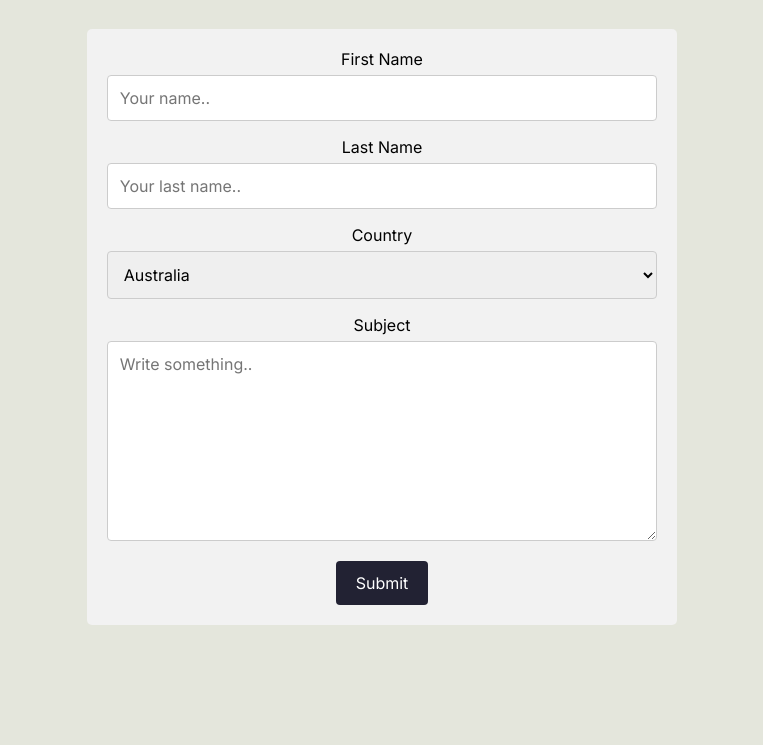
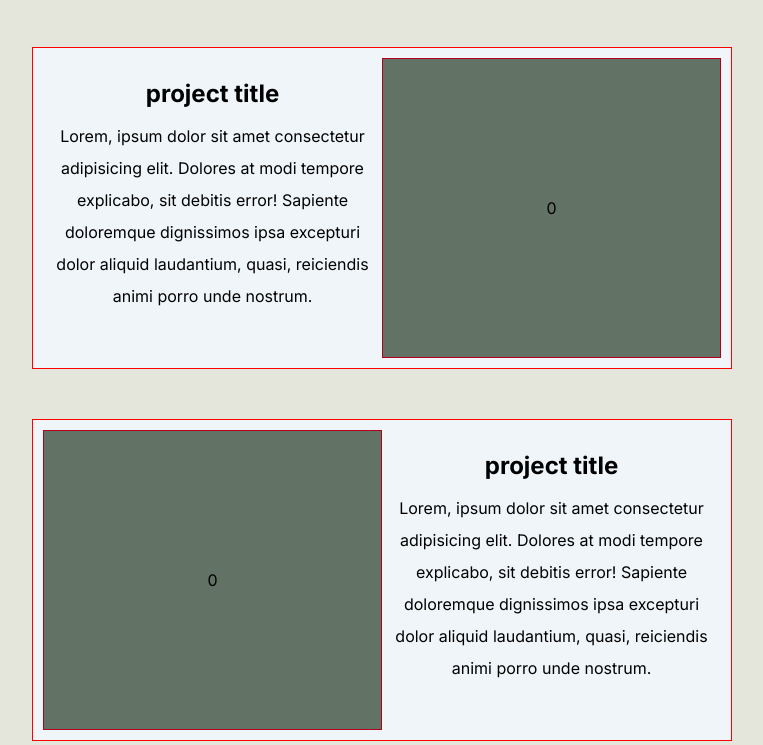
Before and after one commit to lucianoideh1/lucianoideh1.github.io, a plain HTML site: page index.html in a window 1280 px wide. Shown: the part 3391-4136 px from the top of the page, without its empty margins (258-1021 px from the left). Before the commit the page ends 4068 px from the top, so only its background shows below. Drawn offline with Linux system fonts and the light colour scheme.

Commit message:
fixed the spaces and added a container to the experiences

```diff
--- a/index.html
+++ b/index.html
@@ -75,14 +75,43 @@
       <div class="box">6</div>
     </div>
 
+    <div class="experience-section">
+      <!-- start of single experience -->
       <div class="experience-container">
         <div class="box">0</div>
         <div class="experience-text">
           <span>project title</span>
           <p>Lorem, ipsum dolor sit amet consectetur adipisicing elit. Dolores at modi tempore explicabo, sit debitis
-          error! Sapiente doloremque dignissimos ipsa excepturi dolor aliquid laudantium, quasi, reiciendis animi porro
+            error! Sapiente doloremque dignissimos ipsa excepturi dolor aliquid laudantium, quasi, reiciendis animi
+            porro
             unde nostrum.</p>
         </div>
+      </div>
+
+      <!-- start of single experience -->
+      <div class="experience-container">
+        <div class="experience-text">
+          <span>project title</span>
+          <p>Lorem, ipsum dolor sit amet consectetur adipisicing elit. Dolores at modi tempore explicabo, sit debitis
+            error! Sapiente doloremque dignissimos ipsa excepturi dolor aliquid laudantium, quasi, reiciendis animi
+            porro
+            unde nostrum.</p>
+        </div>
+        <div class="box">0</div>
+      </div>
+
+      <!-- start of single experience -->
+      <div class="experience-container">
+        <div class="box">0</div>
+        <div class="experience-text">
+          <span>project title</span>
+          <p>Lorem, ipsum dolor sit amet consectetur adipisicing elit. Dolores at modi tempore explicabo, sit debitis
+            error! Sapiente doloremque dignissimos ipsa excepturi dolor aliquid laudantium, quasi, reiciendis animi
+            porro
+            unde nostrum.</p>
+        </div>
+      </div>
+
 
     </div>
 
--- a/styles.css
+++ b/styles.css
@@ -148,7 +148,14 @@ nav ul li h2 {
   text-transform: capitalize;
 }
 
+.experience-section {
+  display: flex;
+  flex-direction: column;
+  gap: 50px;
+}
+
 .experience-container {
+  background-color: #f0f5f9;
   width: 700px;
   border: 1px solid red;
   display: flex;
@@ -162,14 +169,18 @@ nav ul li h2 {
 .experience-text {
   padding: 10px;
   max-width: 50%;
-  max-height: min-content;
+  display: flex;
+  flex-direction: column;
+}
+
+.experience-text p {
+  max-height: 190px;
 }
 
 .experience-text span {
   font-weight: bold;
   font-size: 1.5em;
   padding: 10px;
-  margin-bottom: 20px;
 }
 
 .box {
```
Lines whose indentation alone changed are shown as unchanged.
